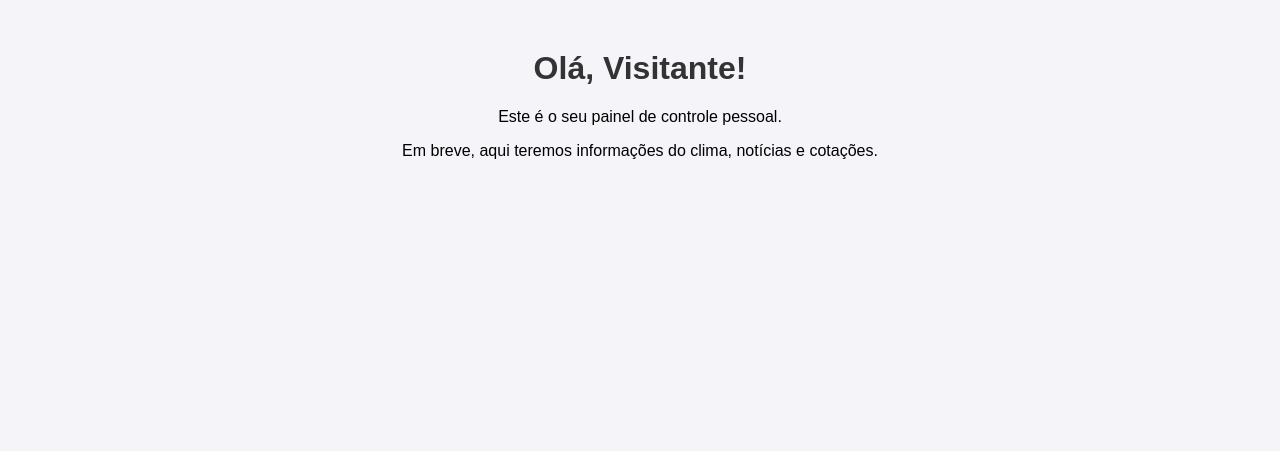
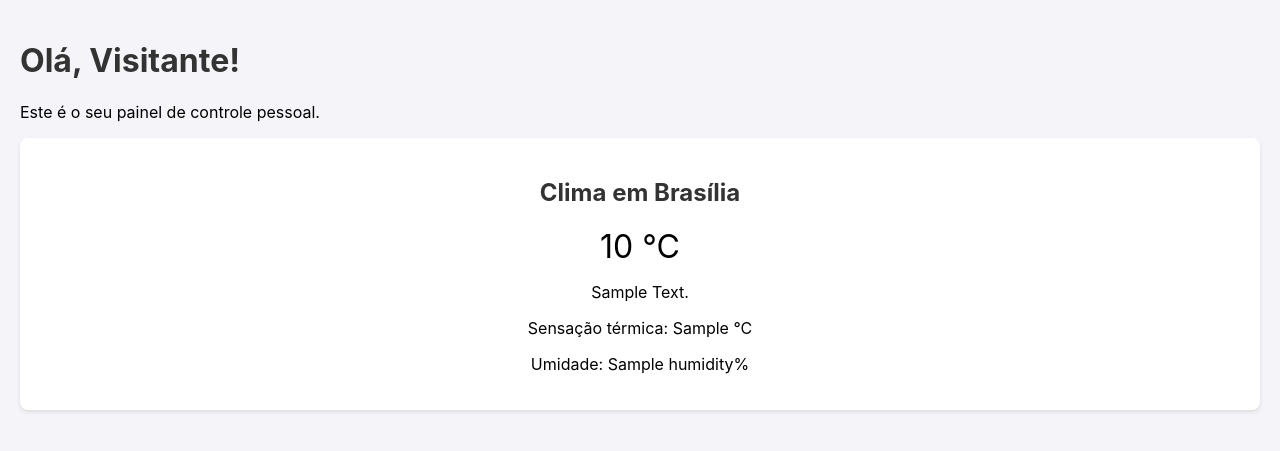
Before and after one commit to guilhermesoato/my-personal-dashboard, a Django app: page / in a window 1280 px wide. Shown: the top 451 px of the page. Run offline with Django 5.2, Linux system fonts and the light colour scheme; tables that the repository leaves empty hold one stand-in row (values such as "Sample post"); a database or web service that is not in the repository returns one stand-in record (values such as "Sample title"); data that the repository does not hold is empty.

Commit message:
Feat: Integrate OpenWeatherMap API to display current weather
- Add python-dotenv and requests to dependencies.
- Create .env file to securely store the API key and add it to .gitignore.
- Update settings to load the environment variable.
- Implement the API call logic in the dashboard view to fetch weather data.
- Display the fetched weather information on the home template, with error handling for failed requests.

```diff
--- a/dashboard/templates/dashboard/home.html
+++ b/dashboard/templates/dashboard/home.html
@@ -4,13 +4,25 @@
     <meta charset="UTF-8">
     <title>Meu Painel de Controle</title>
     <style>
-        body { font-family: sans-serif; background-color: #f4f4f9; text-align: center; margin-top: 50px; }
-        h1 { color: #333; }
+        body { font-family: -apple-system, BlinkMacSystemFont, "Segoe UI", Roboto, "Helvetica Neue", Arial, sans-serif; background-color: #f4f4f9; margin: 0; padding: 20px; }
+        .widget { background-color: #fff; border-radius: 8px; padding: 20px; text-align: center; box-shadow: 0 2px 4px rgba(0,0,0,0.1); margin-bottom: 20px; }
+        h1, h2 { color: #333; }
     </style>
 </head>
 <body>
     <h1>Olá, {{ usuario }}!</h1>
     <p>Este é o seu painel de controle pessoal.</p>
-    <p>Em breve, aqui teremos informações do clima, notícias e cotações.</p>
+
+    <div class="widget">
+        <h2>Clima em Brasília</h2>
+        {% if weather %}
+            <p style="font-size: 2em; margin: 10px 0;">{{ weather.main.temp }} °C</p>
+            <p style="text-transform: capitalize;">{{ weather.weather.0.description }}</p>
+            <p>Sensação térmica: {{ weather.main.feels_like }} °C</p>
+            <p>Umidade: {{ weather.main.humidity }}%</p>
+        {% else %}
+            <p>Não foi possível carregar os dados do clima no momento.</p>
+        {% endif %}
+    </div>
 </body>
 </html>
--- a/dashboard/views.py
+++ b/dashboard/views.py
@@ -1,7 +1,27 @@
+# dashboard/views.py
+
+import requests
 from django.shortcuts import render
+from django.conf import settings # Importa as configurações do Django
 
 def dashboard_view(request):
+    # Dados do Clima
+    weather_data = None
+    city = 'Brasilia' # Cidade fixa por enquanto
+    api_key = settings.OPENWEATHERMAP_API_KEY
+    url = f'https://api.openweathermap.org/data/2.5/weather?q={city}&appid={api_key}&units=metric&lang=pt_br'
+
+    try:
+        response = requests.get(url)
+        response.raise_for_status() # Lança um erro para respostas HTTP ruins (4xx ou 5xx)
+        weather_data = response.json()
+    except requests.exceptions.RequestException as e:
+        # Aqui você pode logar o erro, mostrar uma mensagem, etc.
+        print(f"Error fetching weather data: {e}")
+        # weather_data continua como None
+
     context = {
-        'usuario': 'Visitante'
+        'usuario': 'Visitante',
+        'weather': weather_data,
     }
     return render(request, 'dashboard/home.html', context)
```
Also changed, not shown: config/settings.py (+9 -1 lines).
